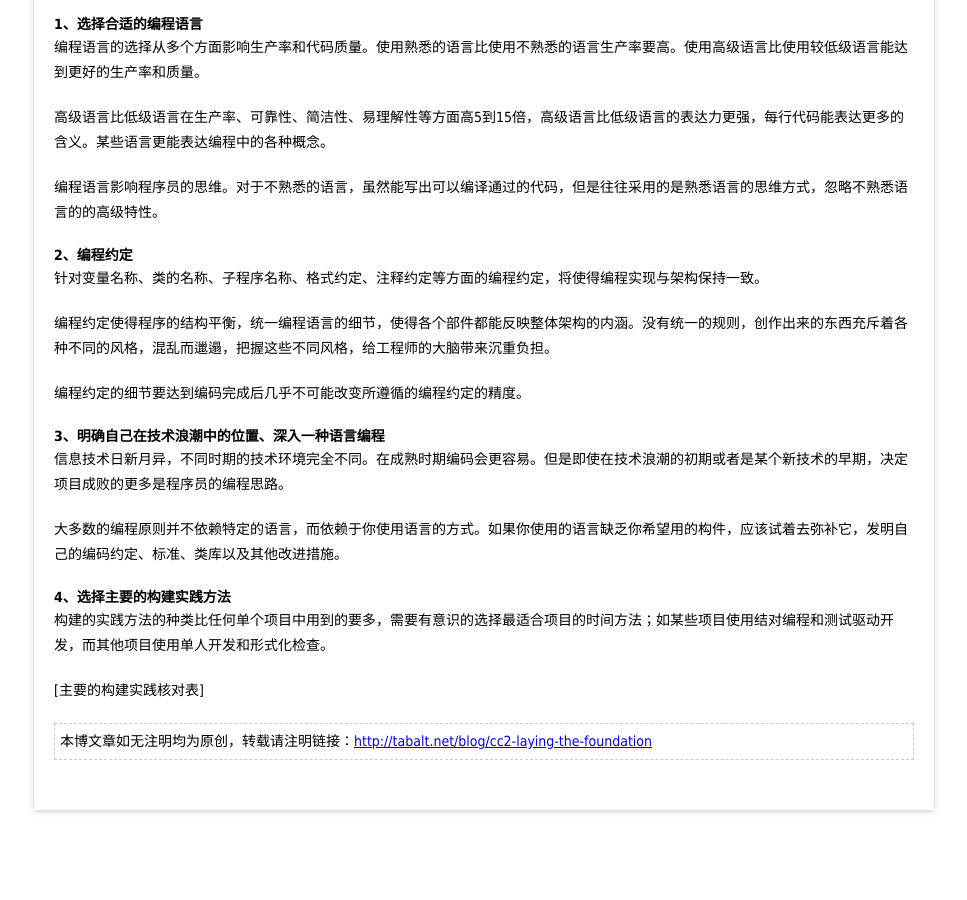
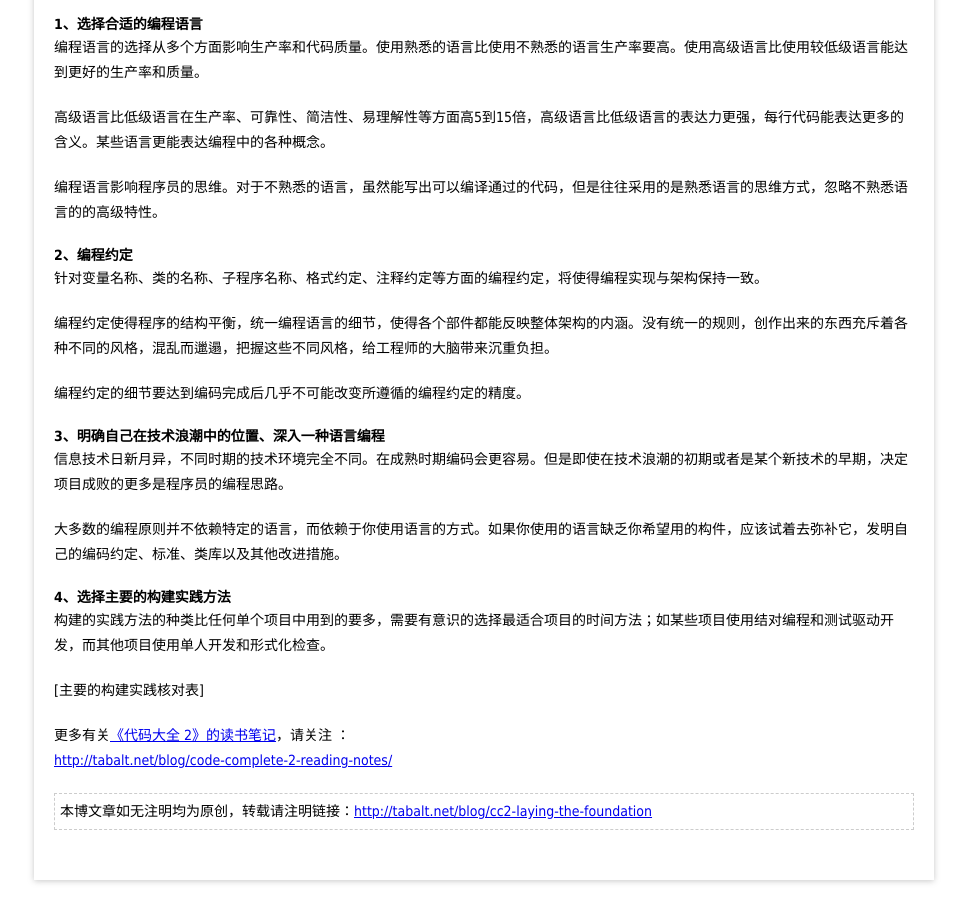
Before and after one commit to tabalt/tabalt.github.io, a Jekyll site: the page built from _posts/code-complete-2/2014-08-25-cc2-laying-the-foundation.md, in a window 1280 px wide and 900 px high, scrolled down 3956 px. Shown: the whole window, without its empty margins (156-1123 px from the left). Built offline with Jekyll 4.4.1, drawn with Linux system fonts in a browser that asks for light colours; Markdown is read by kramdown in place of the engine named in the settings; comment, search, counter and statistics services are not loaded; before the commit the page ends 4786 px from its top, so only the background shows below that.

Commit message:
Update 2014-08-25-cc2-laying-the-foundation.md

```diff
--- a/_posts/code-complete-2/2014-08-25-cc2-laying-the-foundation.md
+++ b/_posts/code-complete-2/2014-08-25-cc2-laying-the-foundation.md
@@ -213,3 +213,8 @@ categories: 博文
 构建的实践方法的种类比任何单个项目中用到的要多，需要有意识的选择最适合项目的时间方法；如某些项目使用结对编程和测试驱动开发，而其他项目使用单人开发和形式化检查。
 
 [主要的构建实践核对表]
+
+
+
+更多有关[《代码大全 2》的读书笔记](http://tabalt.net/blog/code-complete-2-reading-notes/)，请关注 ：
+[http://tabalt.net/blog/code-complete-2-reading-notes/](http://tabalt.net/blog/code-complete-2-reading-notes/)
```
